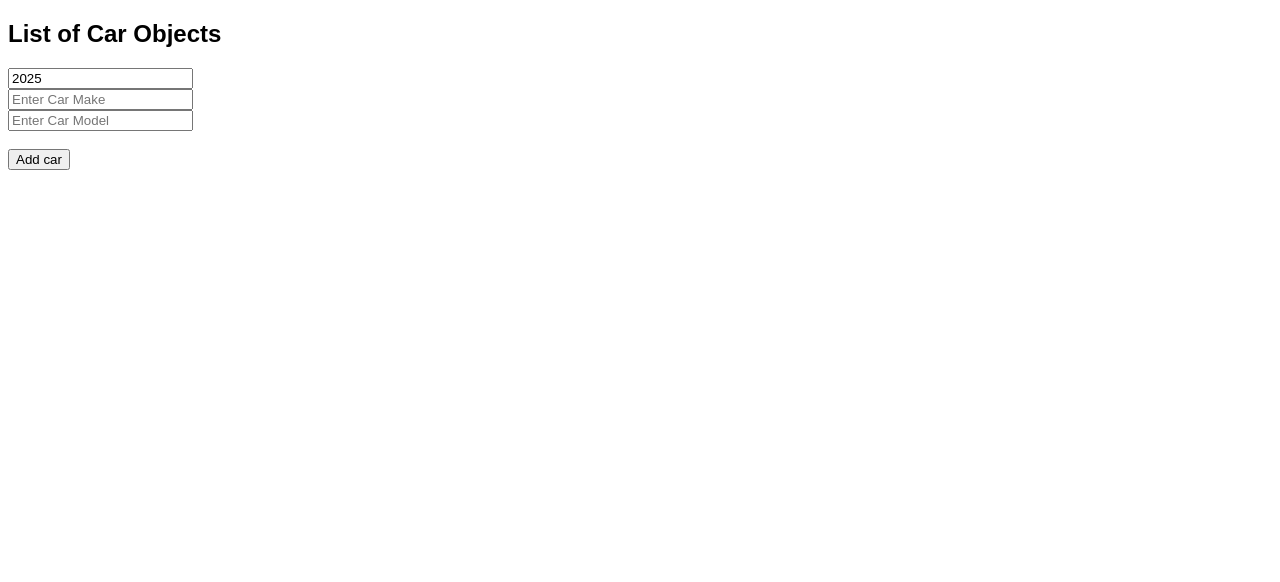
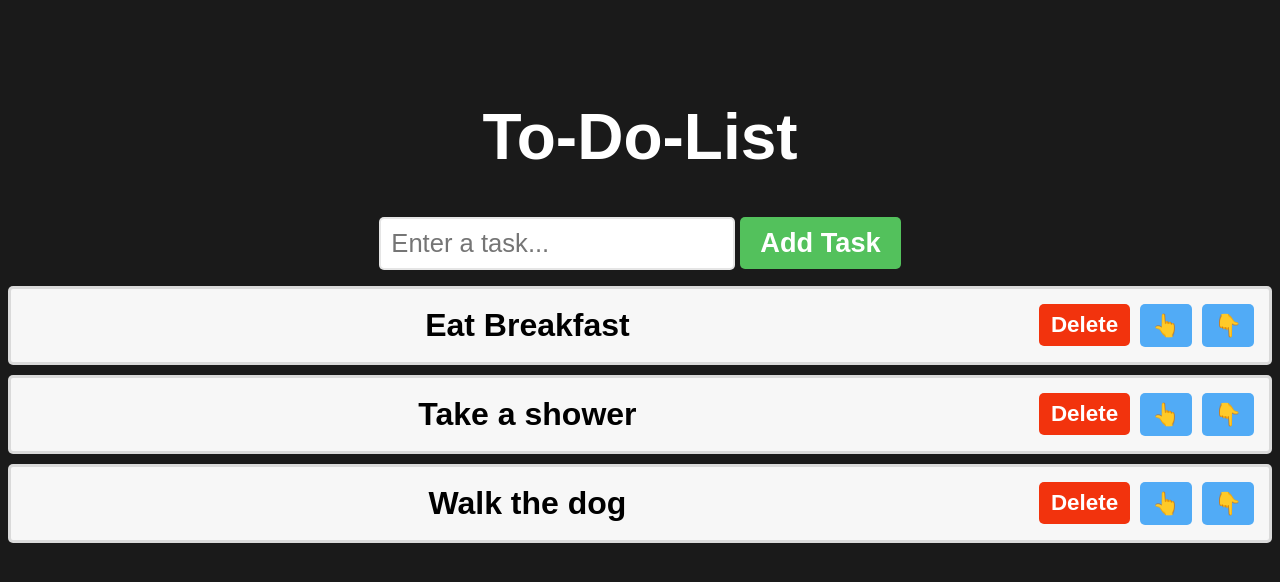
Before and after one commit to mj-stack/learning-reactjs, a React (Vite) app in the folder Website/my-react-app/: page / in a window 1280 px wide. Shown: the top 582 px of the page. Built offline with nearby package versions, Linux system fonts and the light colour scheme.

Commit message:
Todo list app

```diff
--- a/Website/my-react-app/src/App.jsx
+++ b/Website/my-react-app/src/App.jsx
@@ -1,10 +1,10 @@
-import MyComponent from "./MyComponent";
+import ToDoList from "./ToDoList";
 
 function App() {
 
    return(
     <>
-      <MyComponent />
+      <ToDoList />
     </>
   );
 }
--- a/Website/my-react-app/src/MyComponent.jsx
+++ /dev/null
@@ -1,49 +0,0 @@
-import React, { useState } from "react";
-
-function MyComponent() {
-
-    const [cars, setCars] = useState([]);
-    const [carYear, setCarYear] = useState(new Date().getFullYear());
-    const [carMake, setCarMake] = useState("");
-    const [carModel, setCarModel] = useState("");
-
-    function handleAddCar() {
-        const newCar = {year: carYear, make: carMake, model: carModel};
-        setCars(c => [...c, newCar]);
-
-        setCarYear(new Date().getFullYear());
-        setCarMake("");
-        setCarModel("");
-    }
-
-    function handleRemoveCar(index) {
-        setCars(c => c.filter((_, i) => i !== index));
-    }
-
-    function handleYearChange(event) {
-        setCarYear(event.target.value);
-    }
-
-    function handleMakeChange(event) {
-        setCarMake(event.target.value);
-    }
-
-    function handleModelChange(event) {
-        setCarModel(event.target.value);
-    }
-
-    return(
-        <div>
-            <h2>List of Car Objects</h2>
-            <ul>
-                {cars.map((car, index) => <li onClick={() => handleRemoveCar(index)} key={index}>{car.year} {car.make} {car.model}</li>)}
-            </ul>
-            <input type="number" value={carYear} onChange={handleYearChange}/><br />
-            <input type="text" value={carMake} onChange={handleMakeChange} placeholder="Enter Car Make"/><br />
-            <input type="text" value={carModel} onChange={handleModelChange} placeholder="Enter Car Model"/><br /><br />
-            <button onClick={handleAddCar}>Add car</button>
-        </div>
-    );
-}
-
-export default MyComponent;
--- /dev/null
+++ b/Website/my-react-app/src/ToDoList.jsx
@@ -0,0 +1,62 @@
+import React, { useState } from "react";
+
+function ToDoList() {
+  const [tasks, setTasks] = useState(["Eat Breakfast", "Take a shower", "Walk the dog"]);
+  const [newTask, setNewTask] = useState("");
+
+  function handleInputChange(event) {
+    setNewTask(event.target.value)
+  }
+
+  function addTask() {
+    if(newTask.trim() !== "") {
+      setTasks(t => [...t, newTask]);
+      setNewTask("");
+    }
+  }
+
+  function deleteTask(index) {
+    const updatedTasks = tasks.filter((_, i) => i !== index);
+    setTasks(updatedTasks);
+  }
+
+  function moveTaskUp(index) {
+    if(index > 0) {
+      const updatedTasks = [...tasks];
+      [updatedTasks[index], updatedTasks[index-1]] = [updatedTasks[index-1], updatedTasks[index]];
+      setTasks(updatedTasks);
+    }
+  }
+
+  function moveTaskDown(index) {
+    if(index < tasks.length - 1) {
+      const updatedTasks = [...tasks];
+      [updatedTasks[index], updatedTasks[index+1]] = [updatedTasks[index+1], updatedTasks[index]];
+      setTasks(updatedTasks);
+    }
+  }
+
+  return(
+    <div className="to-do-list">
+
+      <h1>To-Do-List</h1>
+      <div>
+        <input type="text" value={newTask} placeholder="Enter a task..." onChange={handleInputChange}/>
+        <button className="add-button" onClick={addTask}>Add Task</button>
+      </div>
+
+      <ol>
+        {tasks.map((task, index) =>
+        <li key={index}>
+          <span className="text">{task}</span>
+          <button className="delete-button" onClick={() => deleteTask(index)}>Delete</button>
+          <button className="move-button" onClick={() => moveTaskUp(index)}>👆</button>
+          <button className="move-button" onClick={() => moveTaskDown(index)}>👇</button>
+        </li>)}
+      </ol>
+
+    </div>
+  );
+}
+
+export default ToDoList;
--- a/Website/my-react-app/src/index.css
+++ b/Website/my-react-app/src/index.css
@@ -1,3 +1,82 @@
 body {
   font-family: Arial;
+  background-color: hsl(0, 0%, 10%);
 }
+
+.to-do-list {
+  font-family: Arial, sans-serif;
+  text-align: center;
+  margin-top: 100px;
+}
+
+h1 {
+  font-size: 4rem;
+  color: white;
+}
+
+button {
+  font-size: 1.7rem;
+  font-weight: bold;
+  padding: 10px 20px;
+  color: white;
+  border: none;
+  border-radius: 5px;
+  cursor: pointer;
+  transition: background-color 0.5s ease ;
+}
+
+.add-button {
+  background-color: hsl(125, 47%, 54%);
+}
+.add-button:hover {
+  background-color: hsl(125, 47%, 44%);
+}
+
+.delete-button {
+  background-color: hsl(10, 90%, 50%);
+}
+.delete-button:hover {
+  background-color: hsl(10, 90%, 40%);
+}
+
+.move-button {
+  background-color: hsl(207, 90%, 64%);
+}
+.move-button:hover {
+  background-color: hsl(207, 90%, 54%);
+}
+
+input[type="text"] {
+  font-size: 1.6rem;
+  padding: 10px;
+  border: 2px solid hsla(0, 0%, 80%, 0.5);
+  border-radius: 5px;
+  color: hsla(0, 0%, 0%, 0.5);
+  outline: none;
+  margin-right: 5px;
+}
+ol {
+  padding: 0;
+}
+
+li {
+  font-size: 2rem;
+  font-weight: bold;
+  padding: 15px;
+  background-color: hsl(0, 0%, 97%);
+  margin-bottom: 10px;
+  border: 3px solid hsla(0, 0%, 85%, 97%);
+  border-radius: 5px;
+  display: flex;
+  align-items: center;
+}
+
+.text {
+  flex: 1;
+}
+
+.delete-button, .move-button {
+  padding: 8px 12px;
+  font-size: 1.4rem;
+  margin-left: 10px;
+}
```
